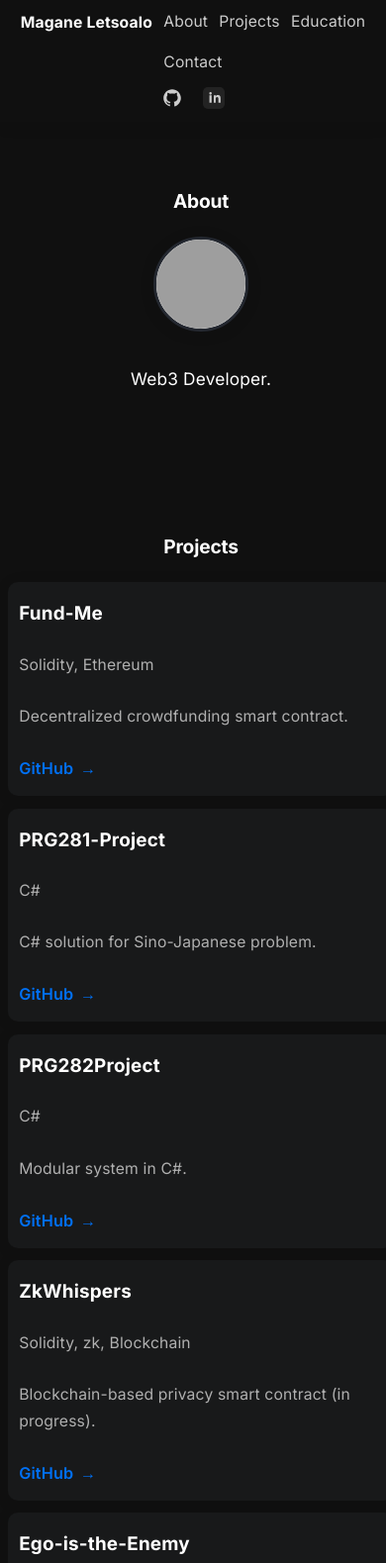
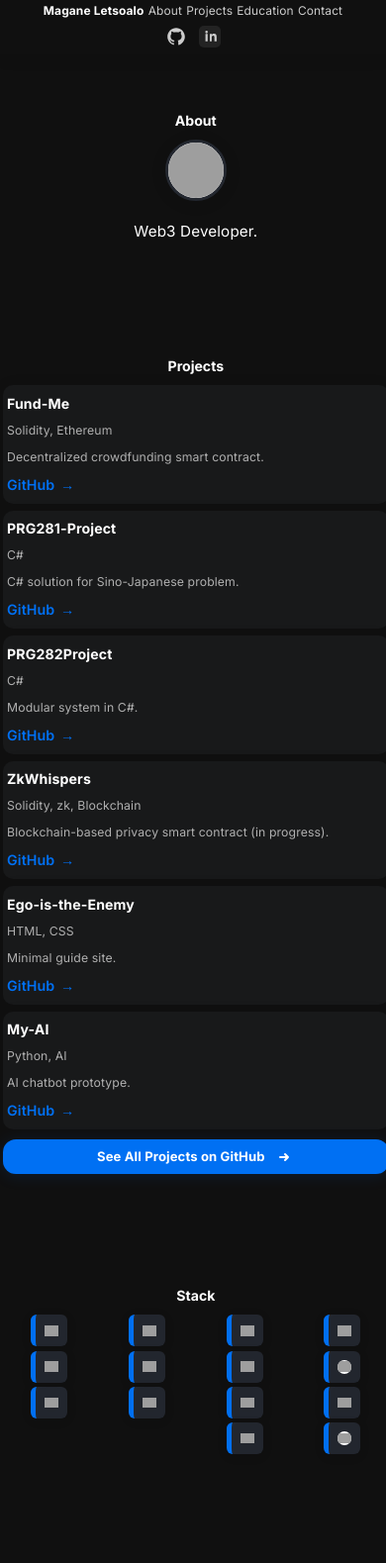
Before and after one commit to KholdHart/Portfolio-Website, a plain HTML site: page Portfolio Website/index.html in a window 390 px wide. Shown: the top 1579 px of the page at 99% size. Drawn offline with Linux system fonts and the light colour scheme; grey boxes are pictures that could not be loaded.

Commit message:
FINALE MOBILE

```diff
--- a/Portfolio Website/index.html
+++ b/Portfolio Website/index.html
@@ -41,9 +41,7 @@
       scrollbar-width: none;
       -ms-overflow-style: none;
     }
-    html::-webkit-scrollbar, body::-webkit-scrollbar {
-      display: none;
-    }
+    html::-webkit-scrollbar, body::-webkit-scrollbar { display: none; }
     a {
       color: var(--accent);
       text-decoration: none;
@@ -60,20 +58,14 @@
       margin: 0 auto;
       padding: 0 var(--spacing);
     }
-    main {
-      display: block;
-      position: relative;
-      z-index: 2;
-    }
+    main { position: relative; z-index: 2; }
     section {
       padding: var(--section-spacing) 0;
       background: transparent;
       border: none;
       box-shadow: none;
     }
-    section + section {
-      margin-top: 0;
-    }
+    section + section { margin-top: 0; }
     .section-title {
       font-size: 2.5rem;
       font-weight: 800;
@@ -213,7 +205,6 @@
     .project-link:hover, .project-link:focus {
       border-bottom: 2px solid var(--accent);
     }
-    /* See All Projects Button */
     .see-all-projects-wrapper {
       display: flex;
       justify-content: center;
@@ -396,9 +387,7 @@
       white-space: nowrap;
       position: relative;
     }
-    .site-footer:hover .footer-content__luv {
-      opacity: 1;
-    }
+    .site-footer:hover .footer-content__luv { opacity: 1; }
     /* Stack Section */
     #stack {
       padding-top: var(--section-spacing);
@@ -482,7 +471,7 @@
       font-weight: 600;
       margin-top: 0.5em;
     }
-    /* Universe Background Overlay - covers everything */
+    /* Universe Background Overlay */
     #universe-bg {
       pointer-events: none;
       position: fixed;
@@ -494,17 +483,9 @@
       background: transparent;
       display: block;
     }
-    #universe-bg.active {
-      opacity: 1;
-    }
-    .site-header, .site-footer {
-      position: relative;
-      z-index: 2;
-    }
-    main, section, .container {
-      position: relative;
-      z-index: 2;
-    }
+    #universe-bg.active { opacity: 1; }
+    .site-header, .site-footer { position: relative; z-index: 2; }
+    main, section, .container { position: relative; z-index: 2; }
     body.divine-idle main,
     body.divine-idle .site-header,
     body.divine-idle .site-footer {
@@ -540,12 +521,8 @@
         align-items: center;
         text-align: center;
       }
-      .about-default, .about-slideshow {
-        text-align: center;
-      }
-      .container {
-        padding: 0 0.7rem;
-      }
+      .about-default, .about-slideshow { text-align: center; }
+      .container { padding: 0 0.7rem; }
       .section-title {
         font-size: 1.5rem;
         text-align: center;
@@ -605,141 +582,143 @@
         justify-content: center;
         width: 100%;
       }
-      .nav-logo {
-        font-size: 1rem;
-      }
+      .nav-logo { font-size: 1rem; }
     }
     @media (max-width: 600px) {
       html, body {
-        font-size: 1rem;
+        font-size: 0.88rem;
+        line-height: 1.4;
       }
       .container {
-        padding: 0 0.5rem;
+        padding: 0 0.2rem;
         max-width: 100vw;
       }
       .section-title {
-        font-size: 1.2rem;
-        margin-bottom: 1.2rem;
+        font-size: 1rem;
+        margin-bottom: 0.7rem;
         text-align: center;
+        letter-spacing: 0;
       }
       .about-content {
         flex-direction: column;
-        gap: 1.2rem;
+        gap: 0.7rem;
         align-items: center;
         text-align: center;
         min-height: unset;
       }
       .about-img {
-        width: 90px;
-        height: 90px;
-        margin-bottom: 0.7rem;
+        width: 56px;
+        height: 56px;
+        margin-bottom: 0.4rem;
       }
       .about-bio {
         max-width: 100%;
         align-items: center;
         text-align: center;
-        font-size: 1rem;
+        font-size: 0.93rem;
       }
       .about-default, .about-slideshow {
-        font-size: 1rem;
+        font-size: 0.93rem;
         text-align: center;
+        min-height: unset;
       }
       .projects-grid {
         grid-template-columns: 1fr;
-        gap: 0.8rem;
+        gap: 0.5rem;
       }
       .project-card {
-        padding: 1rem 0.7rem 0.7rem 0.7rem;
+        padding: 0.6rem 0.3rem 0.5rem 0.3rem;
         min-height: unset;
-        font-size: 0.98rem;
+        font-size: 0.92rem;
+        gap: 0.5rem;
       }
-      .see-all-projects-wrapper {
-        margin-top: 1.2rem;
+      .project-title {
+        font-size: 1rem;
+        margin-bottom: 0.1rem;
       }
+      .project-stack, .project-desc {
+        font-size: 0.87rem;
+        margin-bottom: 0.2rem;
+      }
+      .see-all-projects-wrapper { margin-top: 0.7rem; }
       .see-all-btn-prominent {
         width: 100%;
-        font-size: 1rem;
-        padding: 0.8em 0;
-        border-radius: 1.5em;
+        font-size: 0.93rem;
+        padding: 0.5em 0;
+        border-radius: 1em;
       }
       .stack-list {
-        grid-template-columns: repeat(3, 1fr);
-        gap: 0.7rem;
+        grid-template-columns: repeat(4, 1fr);
+        gap: 0.3rem;
         max-width: 100%;
       }
       .stack-list li {
-        min-width: 48px;
-        min-height: 48px;
-        width: 48px;
-        height: 48px;
-        border-radius: 0.8em;
+        min-width: 32px;
+        min-height: 32px;
+        width: 32px;
+        height: 32px;
+        border-radius: 0.5em;
         padding: 0;
       }
       .stack-icon {
-        width: 22px;
-        height: 22px;
+        width: 14px;
+        height: 14px;
       }
       .education-card {
-        padding: 1em 0.7em 0.7em 0.7em;
+        padding: 0.6em 0.3em 0.5em 0.3em;
         max-width: 100%;
-        margin: 0.8em 0 0 0;
-        font-size: 1rem;
+        margin: 0.5em 0 0 0;
+        font-size: 0.93rem;
       }
-      .edu-degree {
-        font-size: 1.05rem;
-      }
-      .edu-school, .edu-dates {
-        font-size: 0.97rem;
-      }
+      .edu-degree { font-size: 0.98rem; }
+      .edu-school, .edu-dates { font-size: 0.85rem; }
       .contact-content {
-        gap: 0.7rem;
-        font-size: 1rem;
+        gap: 0.4rem;
+        font-size: 0.93rem;
         align-items: center;
         text-align: center;
       }
       .contact-email {
-        font-size: 1rem;
+        font-size: 0.93rem;
         word-break: break-all;
       }
       .contact-socials {
-        gap: 0.7rem;
-        margin-top: 0.3rem;
+        gap: 0.4rem;
+        margin-top: 0.1rem;
         justify-content: center;
       }
       .social-icon {
-        width: 32px;
-        height: 32px;
-        font-size: 1.1rem;
+        width: 22px;
+        height: 22px;
+        font-size: 0.9rem;
       }
       .footer-content {
         flex-direction: column;
-        gap: 0.3em;
-        padding: 0 0.5rem;
+        gap: 0.1em;
+        padding: 0 0.2rem;
         text-align: center;
       }
       .site-footer {
-        font-size: 0.85rem;
-        padding: 0.7rem 0 0.3rem 0;
+        font-size: 0.7rem;
+        padding: 0.3rem 0 0.1rem 0;
       }
       .nav-container {
         flex-direction: column;
         height: auto;
-        gap: 0.3rem;
-        padding: 0.5rem 0.5rem;
+        gap: 0.1rem;
+        padding: 0.2rem 0.2rem;
       }
       .nav-left, .nav-right {
         flex-direction: row;
-        gap: 0.7rem;
+        gap: 0.3rem;
         justify-content: center;
         width: 100%;
         flex-wrap: wrap;
       }
-      .nav-logo {
-        font-size: 0.98rem;
-      }
+      .nav-logo { font-size: 0.85rem; }
       .nav-link {
-        font-size: 0.98rem;
-        padding: 1px 0;
+        font-size: 0.85rem;
+        padding: 0;
       }
     }
   </style>
@@ -982,7 +961,7 @@
     </div>
   </footer>
   <script>
-    // About Section Slideshow (delayed start)
+    // About Section Slideshow
     document.addEventListener('DOMContentLoaded', function() {
       const bio = document.getElementById('about-bio');
       const slides = Array.from(document.querySelectorAll('#about-slideshow .about-slide'));
@@ -1323,25 +1302,17 @@
       ctx.restore();
     };
   </script>
-  <!-- 4. ABOUT IMAGE HOVER SWAP SCRIPT -->
   <script>
+    // About image hover swap
     document.addEventListener('DOMContentLoaded', function() {
       const aboutImg = document.getElementById('about-img');
       if (aboutImg) {
         const orig = aboutImg.getAttribute('src');
         const alt = aboutImg.getAttribute('data-alt-src');
-      aboutImg.addEventListener('mouseenter', () => {
-        aboutImg.src = alt;
-      });
-      aboutImg.addEventListener('mouseleave', () => {
-        aboutImg.src = orig;
-      });
-      aboutImg.addEventListener('focus', () => {
-        aboutImg.src = alt;
-      });
-      aboutImg.addEventListener('blur', () => {
-        aboutImg.src = orig;
-      });
+        aboutImg.addEventListener('mouseenter', () => { aboutImg.src = alt; });
+        aboutImg.addEventListener('mouseleave', () => { aboutImg.src = orig; });
+        aboutImg.addEventListener('focus', () => { aboutImg.src = alt; });
+        aboutImg.addEventListener('blur', () => { aboutImg.src = orig; });
       }
     });
   </script>
```
Lines whose indentation alone changed are shown as unchanged.
